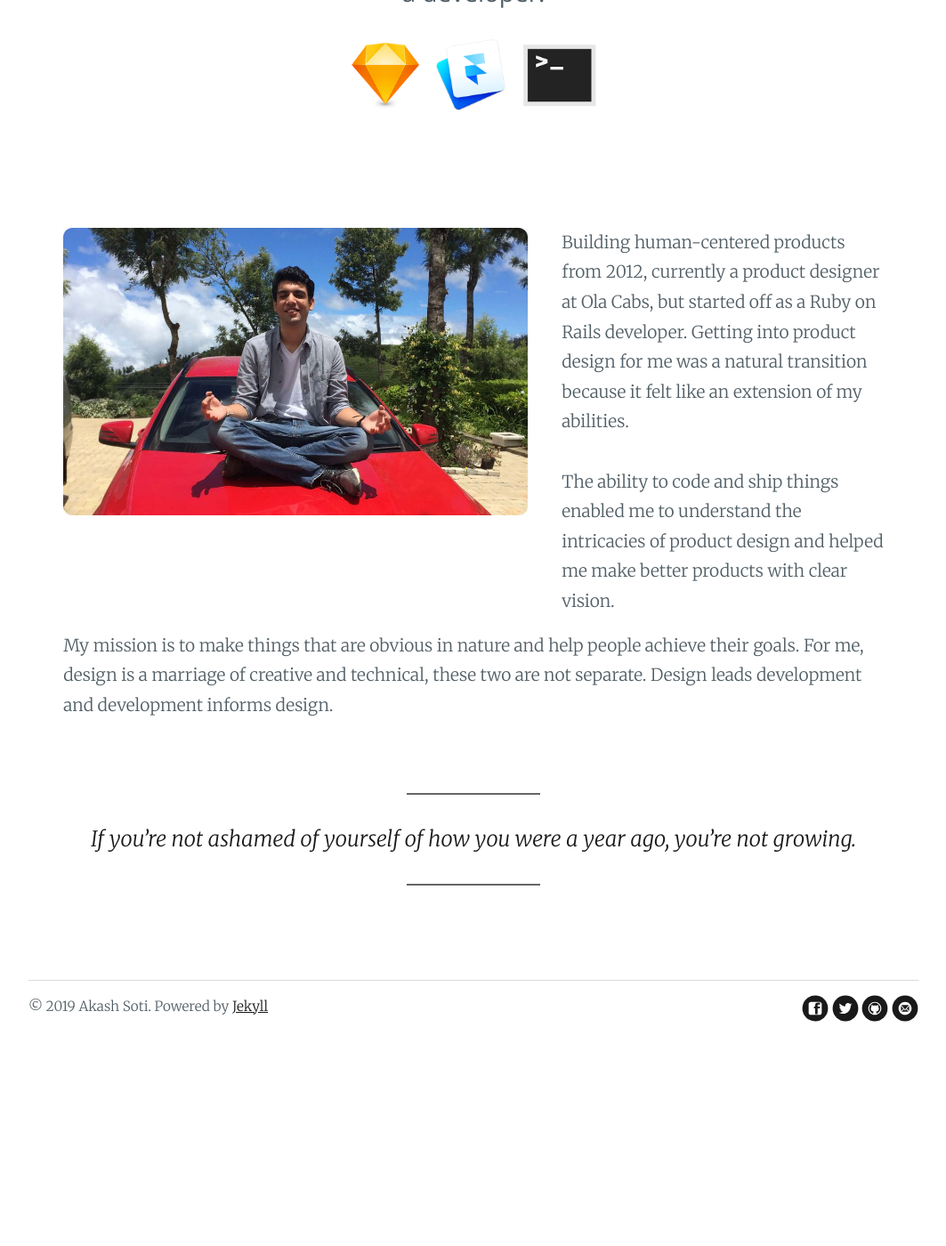
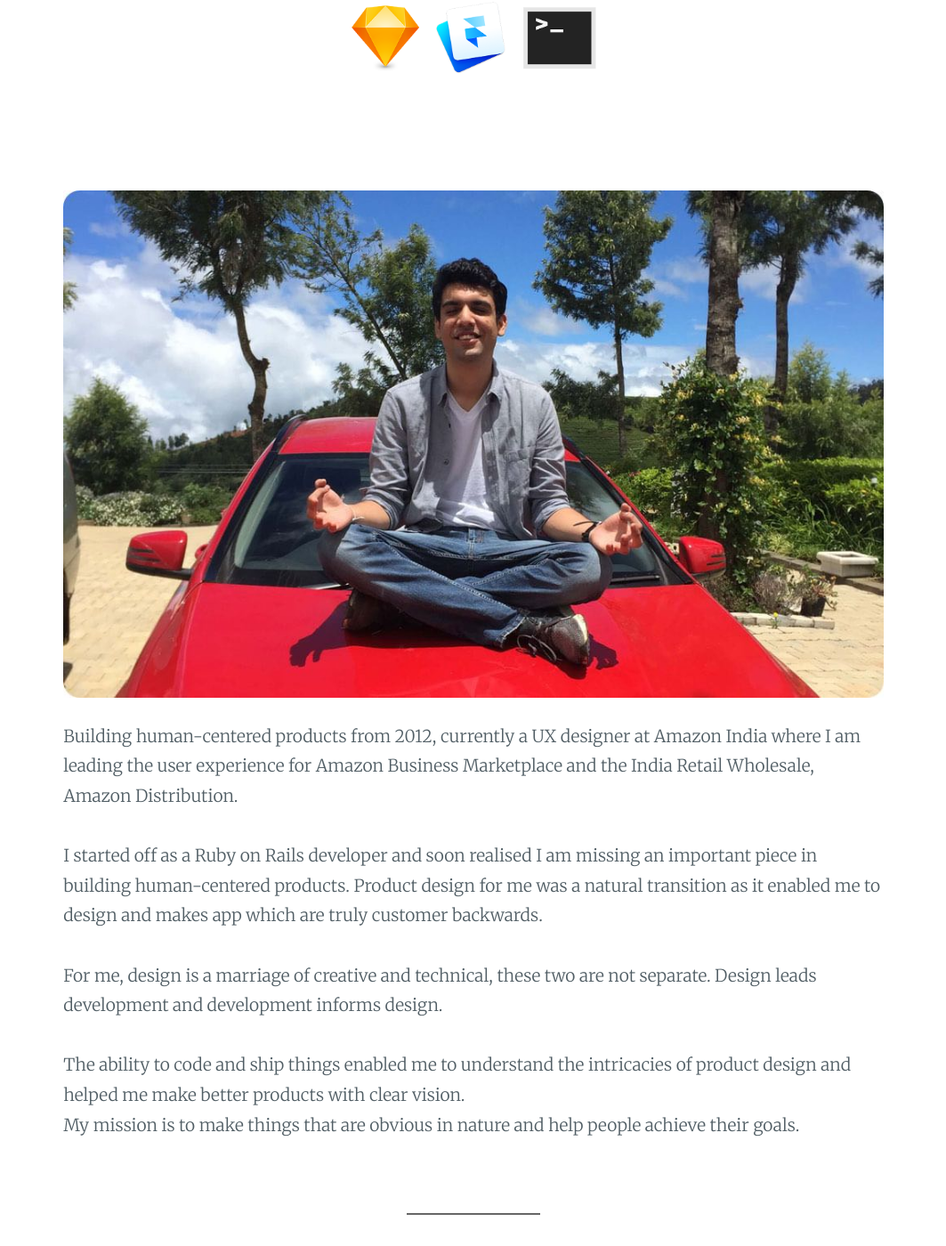
Before and after one commit to akashsoti/akashsoti.github.io, a Jekyll site: the page built from about.md, in a window 1280 px wide and 1400 px high, scrolled down 416 px. Shown: the whole window at 89% size, without its empty margins (108-1171 px from the left). Built offline with Jekyll 4.4.1, drawn with Linux system fonts in a browser that asks for light colours; nearby versions of some CDN libraries; before the commit the page ends 1604 px from its top, so only the background shows below that; some of the changed text lies outside the part shown.

Commit message:
Update gem files and intro

```diff
--- a/about.md
+++ b/about.md
@@ -6,26 +6,30 @@ title: About Akash Soti
 <div class="post">
 	<section class="section-bottom-margin">
 		<h1 class="pageTitle" style="margin-bottom: 15px;">About me</h1>
-		<div class="pageTitle-helper"><p>Product designer. I design things for people...ergo I am a developer.</p></div>
+		<div class="pageTitle-helper"><p>I design things for people...ergo I am a developer.</p></div>
 		<p style="text-align:center;"><img src="{{ '/assets/img/aboutme/tools.png' | prepend: site.baseurl }}" alt="tools"></p>
 	</section>
 	<div class="row">
-		<div class="col-7">
+		<div class="col-12">
 			<img src="{{ '/assets/img/forabout.jpg' | prepend: site.baseurl }}" alt="thatsme" style="margin-bottom: 0;"/>
 		</div>
-		<div class="col-5">
+	</div>
+	<div class="row">
+		<div class="col-12">
 			<p style="margin: 0 auto 0 0; width:100%;">
-				Building human-centered products from 2012, currently a product designer at Ola Cabs, but started off as a Ruby on Rails developer. Getting into product design for me was a natural transition because it felt like an extension of my abilities.
+				Building human-centered products from 2012, currently a UX designer at Amazon India where I am leading the user experience for Amazon Business Marketplace and the India Retail Wholesale, Amazon Distribution.
+			</p><br>
+			<p style="margin: 0 auto 0 0; width:100%;">
+				I started off as a Ruby on Rails developer and soon realised I am missing an important piece in building human-centered products. Product design for me was a natural transition as it enabled me to design and makes app which are truly customer backwards.
+			</p><br>
+			<p style="margin: 0 auto 0 0; width:100%;">
+				For me, design is a marriage of creative and technical, these two are not separate. Design leads development and development informs design.
 			</p><br>
 			<p style="margin: 0 auto 0 0; width:100%;">
 				The ability to code and ship things enabled me to understand the intricacies of product design and helped me make better products with clear vision.
 			</p>
-		</div>
-	</div>
-	<div class="row">
-		<div class="col-12">
 			<p style="margin: 0 auto 0 0; width:100%;" >
-				My mission is to make things that are obvious in nature and help people achieve their goals. For me, design is a marriage of creative and technical, these two are not separate. Design leads development and development informs design.
+				My mission is to make things that are obvious in nature and help people achieve their goals.
 			</p>
 		</div>
 	</div>
--- a/index.html
+++ b/index.html
@@ -6,7 +6,7 @@ title: Akash Soti
 <div class="home" id="home">
   <section class="section-bottom-margin" style="margin-bottom: 40px;">
     <h1 class="pageTitle">Building products for people</h1>
-    <div class="pageTitle-helper"><p>Using Design thinking & Human-centered design approach</p></div>
+    <div class="pageTitle-helper"><p>Using Design Thinking & Human-Centered design approach</p></div>
   </section>
 
   <ul class="noList">
```
Also changed, not shown: Gemfile.lock.
